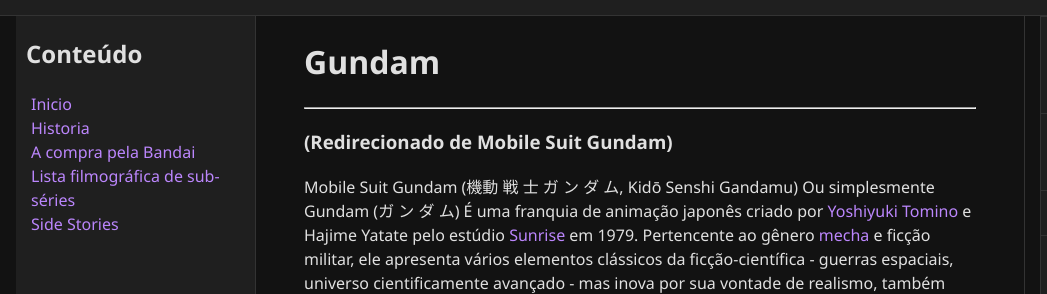
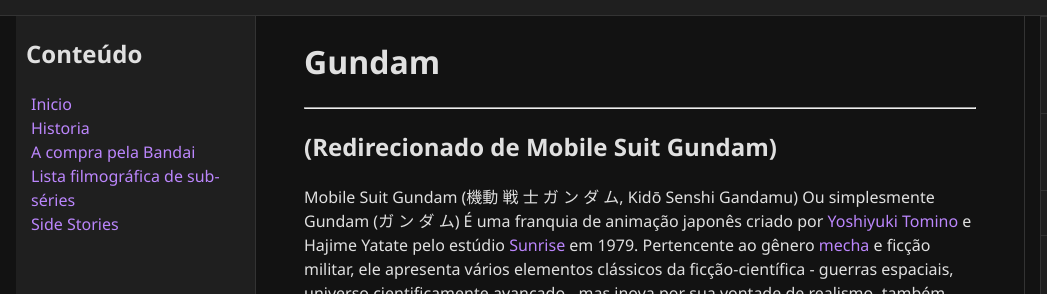
Before and after one commit to RodriDuro/Praticas, a plain HTML site: page DIO/Desafio_html4/index.html in a window 1280 px wide. Shown: the part 100-394 px from the top of the page, 0-1047 px from the left. Drawn offline with Linux system fonts and the light colour scheme.

Commit message:
adequação de assecibilidade

```diff
--- a/DIO/Desafio_html4/index.html
+++ b/DIO/Desafio_html4/index.html
@@ -35,7 +35,7 @@
         <div class="main">
             <h1 id="gundam">Gundam</h1>
             <hr>
-            <h3>(Redirecionado de Mobile Suit Gundam)</h3>
+            <h2>(Redirecionado de Mobile Suit Gundam)</h2>
             <p>Mobile Suit Gundam (機動 戦 士 ガ ン ダ ム, Kidō Senshi Gandamu) Ou simplesmente Gundam (ガ ン ダ ム) É uma franquia de animação japonês criado por <a href="https://en.wikipedia.org/wiki/Yoshiyuki_Tomino">Yoshiyuki Tomino</a> e Hajime Yatate pelo estúdio <span title="é um estúdio de animação japonesa, É uma subsidiária da Namco Bandai Holdings. Seu antigo nome era Nippon Sunrise, e antes disso, Sunrise Studios. Sua sede está localizada em Suginami, Tóquio"><a href="https://pt.wikipedia.org/wiki/Sunrise_(empresa)">Sunrise</a></span> em 1979. Pertencente ao gênero <a href="https://pt.wikipedia.org/wiki/Mecha">mecha</a> e ficção militar, ele apresenta vários elementos clássicos da ficção-científica - guerras espaciais, universo cientificamente avançado - mas inova por sua vontade de realismo, também através da narração, através dos elementos tecnológicos. Os robôs gigantes, essência do gênero mecha, são, portanto, pela primeira vez reduzidos ao grau de armas de uso militar. Essa ideia inovadora, que reflete a abertura do público tradicional de séries animadas para adultos, dá origem a um sub-gênero da ficção científica japonesa chamado "Real Robot". </p>
             <p>Após um início difícil, com reações mistas à serie original durante sua exibição na TV, Gundam teve sucesso no início da década de 1980 e continua sendo uma franquia de sucesso até hoje. Assim, cerca de trinta séries, OVA e filmes foram feitos para a franquia, bem como dezenas de mangás, novelas, videogames e até mesmo parodias via SD Gundam. Enquanto as produções audiovisuais estão no centro da saga, Gundam, é de fato, baseado no segundo pilar representado por produtos derivados, particularmente pelo modelos plásticos dos robôs, chamados Gunpla ( Gundam Plastic Models). Economicamente, a franquia é a licença mais rentável da multinacional <span title="é uma desenvolvedora e publicadora japonesa de jogos eletrônicos sediada em Tóquio. Foi fundada em março de 2006 como Namco Bandai Games, estabelecida após a fusão da Bandai com a Namco em setembro de 2005, que resultou na formação da Bandai Namco Holdings."><a href="https://pt.wikipedia.org/wiki/Bandai_Namco_Entertainment">Bandai Namco</a></span>, gerando hoje cerca de 50 bilhões de ienes anualmente. A maioria dos críticos se concentra nessa percepção da demanda econômica que tem precedência sobre a criatividade. </p>
 
```
